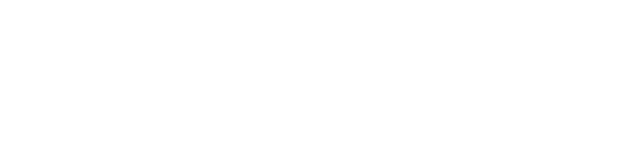
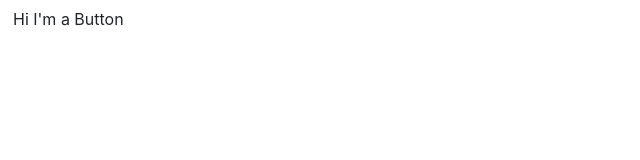
Before and after one commit to runnedrun/hack-the-editor, a plain HTML site: page index.html in a window 1280 px wide. Shown: the whole page, without its empty margins (0-640 px from the left). Drawn offline with nearby package versions, Linux system fonts and the light colour scheme.

Commit message:
Classadoo autocommit

```diff
--- a/index.html
+++ b/index.html
@@ -5,6 +5,9 @@
     <script src="/third_party/jquery/jquery.min.js"></script>
   </head>
   <body>
+    <button class="btn btn">
+      Hi I'm a Button
+    </button>
     <script src="script.js"></script>
   </body>
 </html>
--- a/script.js
+++ b/script.js
@@ -3,6 +3,8 @@ var topbar = $(parent.parent.document.body).find("#topbar")
 
 var allDivsInTheEditor = editor.find("div")
 
+
+
 // Now try to
 // 1. add a button to the topbar
 // 2. change the
```
